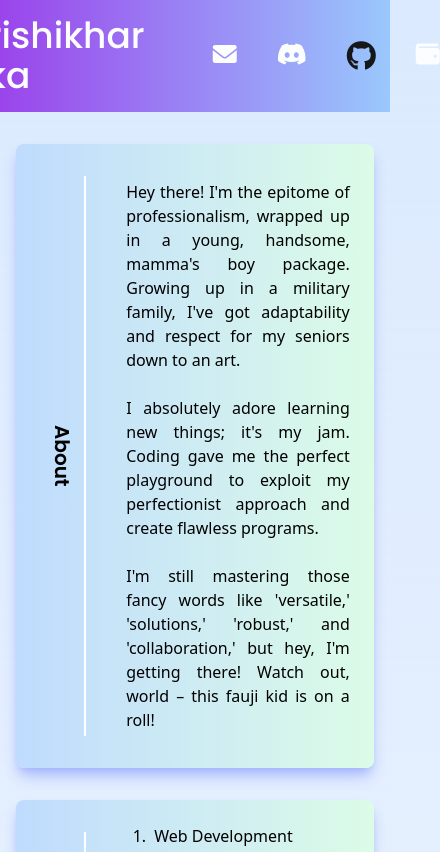
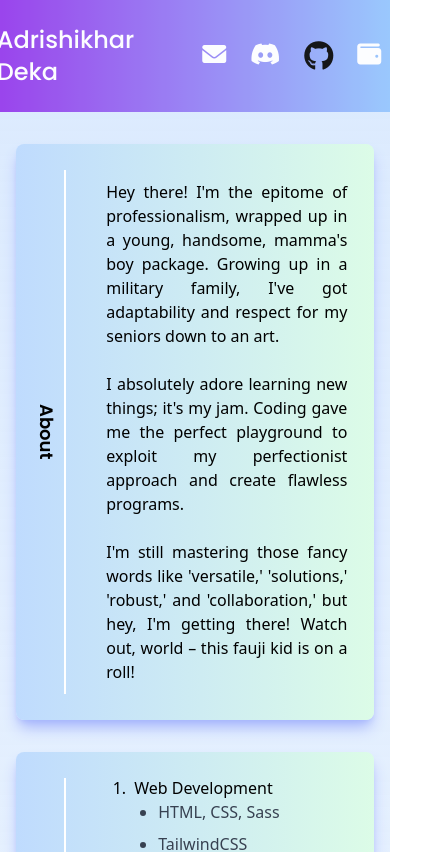
Before and after one commit to Adrishikhar/tailwind-resume2, a website built with Vite: page index.html in a window 390 px wide. Shown: the top 852 px of the page, 440 px wide, since content can reach past the window. Built offline with nearby package versions, Linux system fonts and the light colour scheme.

Commit message:
Tailwind Responsiveness Added responsiveness for different screen widths.

```diff
--- a/index.html
+++ b/index.html
@@ -1,4 +1,4 @@
-<!DOCTYPE html>
+<!doctype html>
 <html lang="en">
 	<head>
 		<meta charset="UTF-8" />
@@ -21,12 +21,19 @@
 	</head>
 
 	<body class="bg-gradient-to-b from-blue-100">
-		<header
-			class="h-28 flex items-center justify-center text-white opacity-90 bg-gradient-to-r from-purple-600 to bg-blue-300 sticky top-0"
+		<header class="sticky top-0 backdrop-blur-sm">
+			<nav
+				class="h-28 z-50 flex items-center justify-center text-white opacity-90 bg-gradient-to-r from-purple-600 to bg-blue-300"
 			>
-			<h1 class="font-medium text-4xl flex-1 p-2 m-5 font-poppins">Adrishikhar Deka</h1>
+				<h1
+					class="text-2xl font-medium flex-1 p-2 m-5 font-poppins md:text-3xl lg:text-4xl"
+				>
+					Adrishikhar Deka
+				</h1>
 
-			<ul class="inline-flex gap-10 m-10 text-2xl">
+				<ul
+					class="inline-flex gap-6 m-10 text-2xl md:gap-8 md:text-3xl lg:gap-14 lg:text-4xl"
+				>
 					<li>
 						<a
 							href="mailto:adrishikhardeka@example.com"
@@ -58,6 +65,7 @@
 						></a>
 					</li>
 				</ul>
+			</nav>
 		</header>
 
 		<main class="flex flex-col items-center">
@@ -85,7 +93,7 @@
 					<li class="mb-4 pl-1">
 						Web Development
 						<ul class="list-disc pl-6">
-							<li class="mb-2 text-gray-700 font-normal">HTML, CSS, Sass</li>
+							<li class="mb-2 font-normal text-gray-700">HTML, CSS, Sass</li>
 							<li class="mb-2 text-gray-700 font-normal">TailwindCSS</li>
 							<li class="mb-2 text-gray-700 font-normal">Vanilla JS, p5js</li>
 							<li class="mb-2 text-gray-700 font-normal">
@@ -184,7 +192,7 @@
 		</main>
 
 		<footer
-			class="h-16 mt-10 flex items-center justify-between bg-gradient-to-l from-purple-600 to bg-blue-300 border-t-[1px] border-white"
+			class="flex items-center justify-between bg-gradient-to-l from-purple-600 to bg-blue-300 border-t-[1px] border-white h-16 mt-10"
 		>
 			<p class="p-5 text-fuchsia-700 font-medium">Copyright 2023</p>
 			<p class="p-5 text-gray-300 hover:text-gray-200 font-medium">
--- a/package.json
+++ b/package.json
@@ -12,6 +12,7 @@
 	"devDependencies": {
 		"autoprefixer": "^10.4.16",
 		"postcss": "^8.4.31",
+		"prettier-plugin-tailwindcss": "^0.5.6",
 		"tailwindcss": "^3.3.3"
 	},
 	"dependencies": {
--- a/style.css
+++ b/style.css
@@ -6,10 +6,10 @@
 
 @layer components {
 	.card {
-		@apply flex gap-10 mt-8 p-6 w-11/12 bg-gradient-to-r from-blue-200 to-green-100 rounded-lg shadow-lg shadow-indigo-300;
+		@apply flex gap-10 mt-8 p-6 pl-3 md:pl-6 w-11/12 bg-gradient-to-r from-blue-200 to-green-100 rounded-lg shadow-lg shadow-indigo-300 md:w-4/5 lg:w-3/4;
 	}
 
 	.rotated-heading {
-		@apply my-2 px-2 [writing-mode:vertical-lr] text-xl font-semibold text-center border-r-2 border-white font-poppins;
+		@apply my-0.5 px-1 [writing-mode:vertical-lr] text-lg font-semibold text-center border-r-2 border-white font-poppins sm:my-1 sm:px-1 lg:my-2 lg:px-2;
 	}
 }
--- a/tailwind.config.js
+++ b/tailwind.config.js
@@ -9,5 +9,5 @@ module.exports = {
 			},
 		},
 	},
-	plugins: [],
+	plugins: ["prettier-plugin-tailwindcss"],
 }
```
Also changed, not shown: 1 other file. Lines whose indentation alone changed are shown as unchanged.
